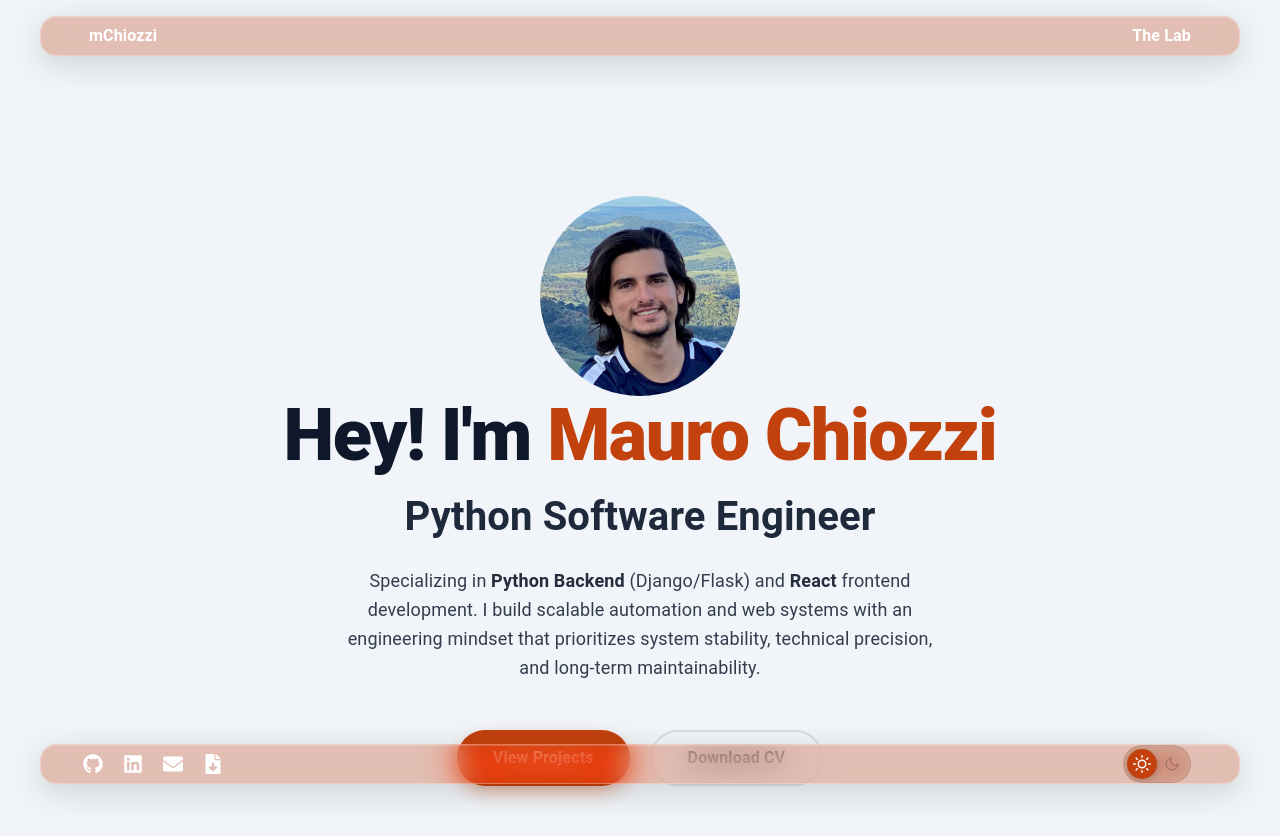
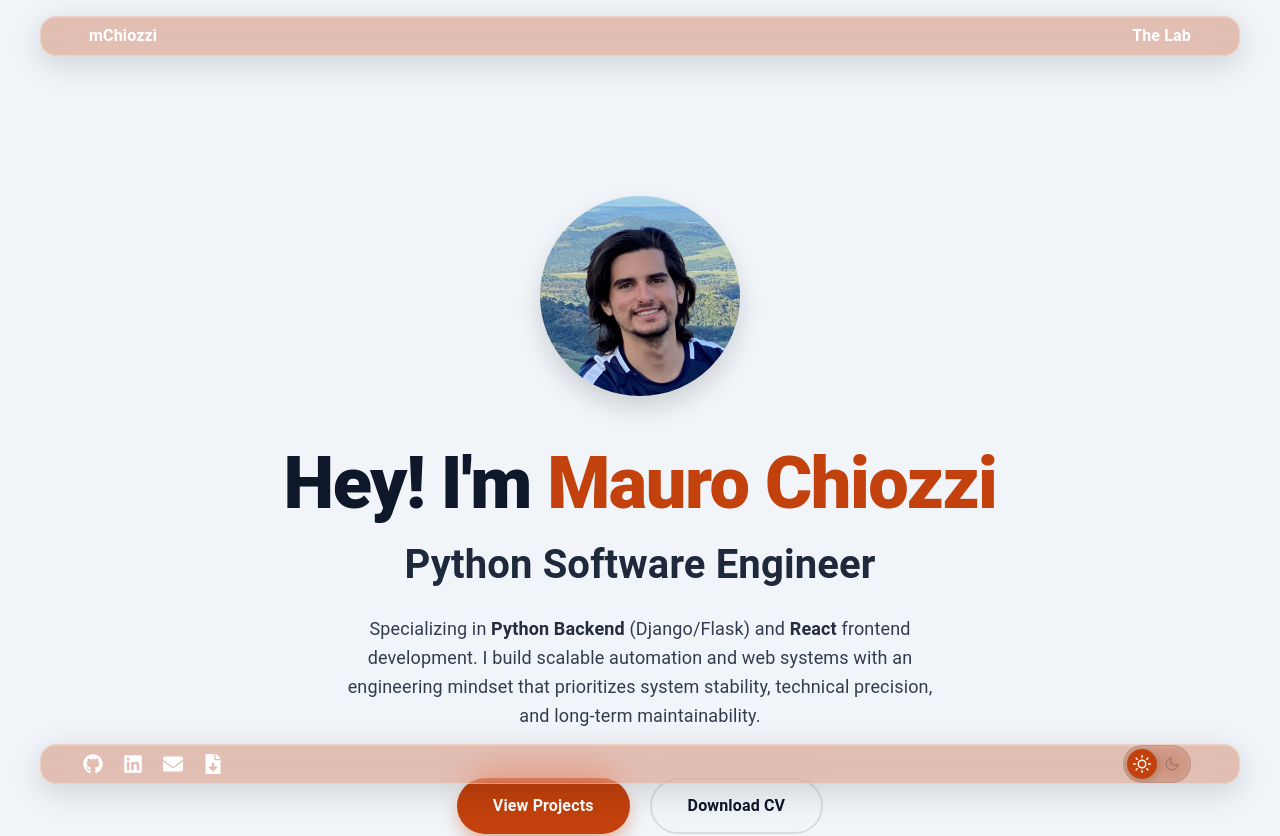
Before and after one commit to maurochiozzi/maurochiozzi.github.io, a React (Create React App) app: page / in a window 1280 px wide. Shown: the top 836 px of the page. Built offline with nearby package versions, Linux system fonts and the light colour scheme; what ga-gtag would draw is missing.

Commit message:
improve home page

```diff
--- a/src/components/profile/styles.js
+++ b/src/components/profile/styles.js
@@ -11,6 +11,12 @@ const PictureFrame = styled.img`
   margin-top: 20px;
   margin-left: auto;
   margin-right: auto;
+  box-shadow: 0 12px 24px rgba(0, 0, 0, 0.15);
+  transition: transform 0.3s ease-in-out;
+
+  &:hover {
+    transform: scale(1.02);
+  }
 `;
 
 export default PictureFrame;
--- a/src/pages/home/index.js
+++ b/src/pages/home/index.js
@@ -10,17 +10,18 @@ import { FaExternalLinkAlt } from "react-icons/fa";
 export default function Home() {
   return (
     <Content>
+      <div className="layout-wrapper">
+        <section className="hero">
           <Profile />
-      <div className="main-content">
           <h1>
             Hey! I'm <span className="highlight">Mauro Chiozzi</span>
           </h1>
           <h2>Python Software Engineer</h2>
           <p className="description">
-          Specializing in <b>Python Backend</b> (Django/Flask) and <b>React</b>{" "}
-          frontend development. I build scalable automation and web systems with
-          an engineering mindset that prioritizes system stability, technical
-          precision, and long-term maintainability.
+            Specializing in <b>Python Backend</b> (Django/Flask) and{" "}
+            <b>React</b> frontend development. I build scalable automation and
+            web systems with an engineering mindset that prioritizes system
+            stability, technical precision, and long-term maintainability.
           </p>
 
           {/* Direct CTAs make the home page more functional */}
@@ -37,8 +38,10 @@ export default function Home() {
               Download CV
             </a>
           </div>
+        </section>
 
-        <div className="biography">
+        <section className="biography">
+          <h3>About Me</h3>
           <p>
             My path began at{" "}
             <span className="highlight">
@@ -104,10 +107,10 @@ export default function Home() {
             tools that empower users to make{" "}
             <span className="highlight">data-driven decisions</span>.
           </p>
-        </div>
+        </section>
       </div>
 
-      <div className="footer-content">
+      <footer className="footer-content">
         <p className="social-links">
           Follow my work on{" "}
           <a
@@ -129,7 +132,7 @@ export default function Home() {
         <small>
           <i>Compliments, suggestions, or coffee: hire.chiozzi@gmail.com</i>
         </small>
-      </div>
+      </footer>
     </Content>
   );
 }
--- a/src/pages/home/styles.js
+++ b/src/pages/home/styles.js
@@ -5,7 +5,7 @@ const fadeIn = keyframes`
   to { opacity: 1; transform: translateY(0); }
 `;
 
-export const Content = styled.div`
+export const Content = styled.main`
   width: 100%;
   min-height: 100vh;
   display: flex;
@@ -17,19 +17,27 @@ export const Content = styled.div`
   box-sizing: border-box;
   animation: ${fadeIn} 0.8s ease-out forwards;
 
-  .main-content {
+  .layout-wrapper {
     max-width: 800px;
     width: 100%;
     display: flex;
     flex-direction: column;
     align-items: center;
-    margin-bottom: auto;
     flex: 1;
     justify-content: center;
+    margin-bottom: 40px;
+  }
+
+  .hero {
+    display: flex;
+    flex-direction: column;
+    align-items: center;
+    width: 100%;
+    margin-bottom: 64px;
   }
 
   .footer-content {
-    margin-top: 40px;
+    margin-top: auto;
     padding: 20px;
     color: ${({ theme }) => theme.palette.text.secondary};
     font-size: 0.9rem;
@@ -64,7 +72,7 @@ export const Content = styled.div`
   h1 {
     font-size: clamp(2.5rem, 6vw, 4.5rem);
     font-weight: 800;
-    margin: 0 0 16px 0;
+    margin: 48px 0 16px 0;
     color: ${({ theme }) => theme.palette.text.primary};
     line-height: 1.1;
     letter-spacing: -0.02em;
@@ -152,7 +160,7 @@ export const Content = styled.div`
   }
 
   .biography {
-    margin-top: 60px;
+    margin-top: 0;
     max-width: 680px;
     text-align: left;
     font-size: 1.05rem;
@@ -161,6 +169,14 @@ export const Content = styled.div`
     animation: ${fadeIn} 1s ease-out forwards;
     animation-delay: 0.3s;
     opacity: 0;
+
+    h3 {
+      font-size: 1.5rem;
+      font-weight: 700;
+      margin-bottom: 24px;
+      color: ${({ theme }) => theme.palette.text.primary};
+      text-align: center;
+    }
 
     p {
       margin-bottom: 24px;
```
Lines whose indentation alone changed are shown as unchanged.
